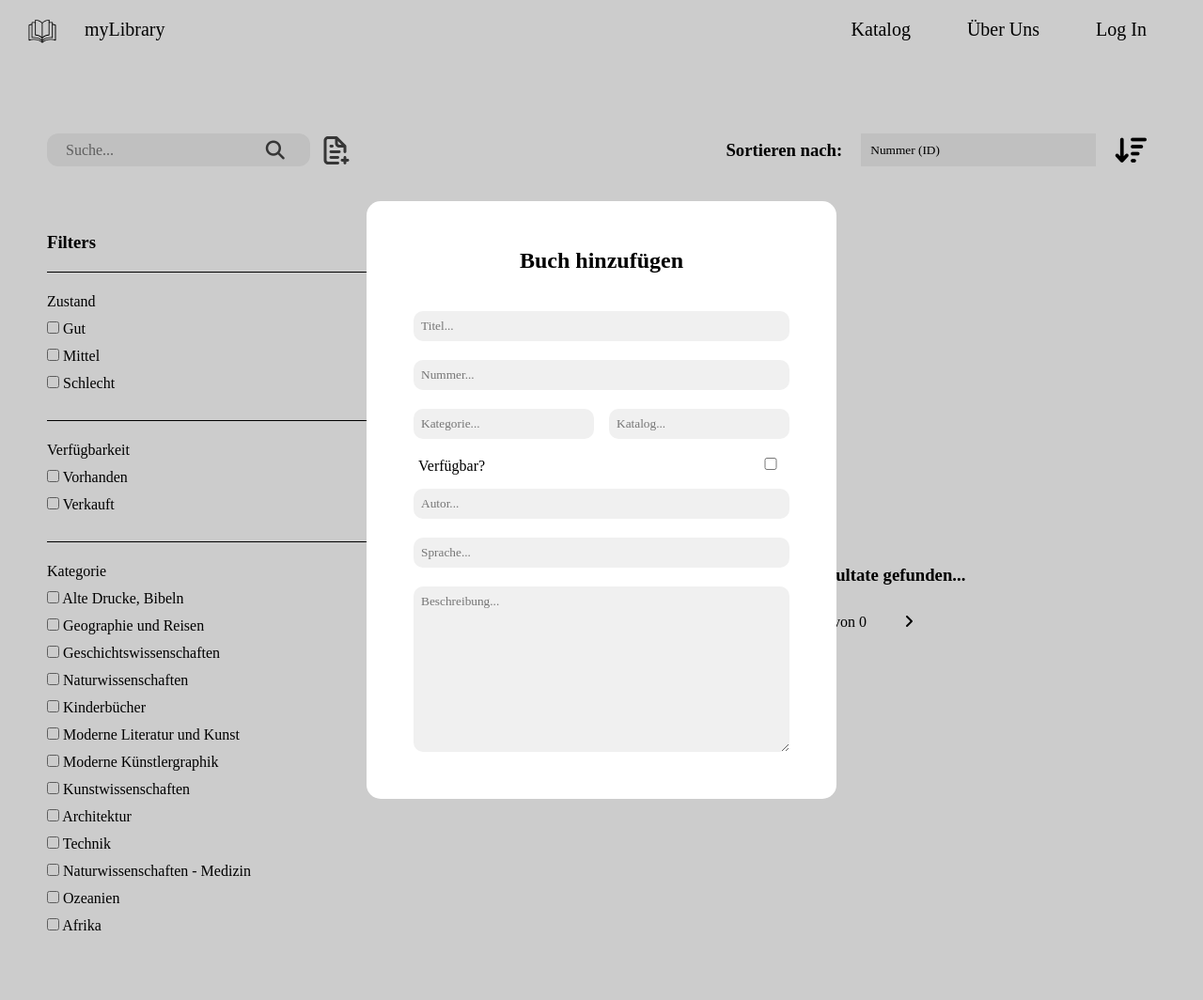
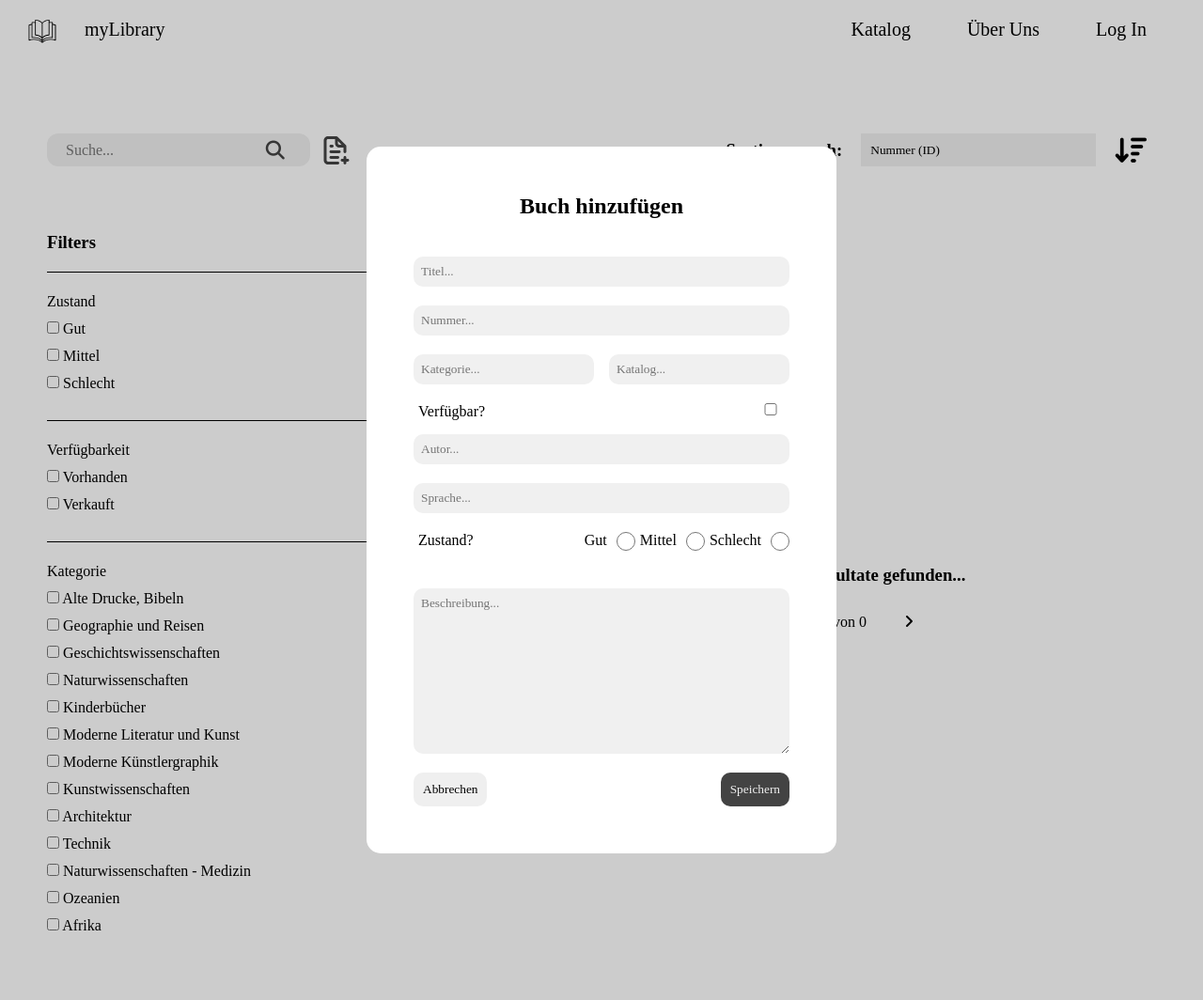
Before and after one commit to JLoosman/M322-Antiquariat, a PHP site: page /katalog.php in a window 1280 px wide. Shown: the whole page at 94% size. Run offline with PHP 8.4, Linux system fonts and the light colour scheme; data that the repository does not hold is empty; some web fonts are replaced.

Commit message:
added some additional inputs to add book popup

```diff
--- a/css/katalog.css
+++ b/css/katalog.css
@@ -142,6 +142,7 @@ section {
 }
 
 .modal-frame form textarea {
+    margin-bottom: 20px;
     padding: 8px;
     width: 100%;
     border: none;
@@ -149,7 +150,7 @@ section {
     background-color: #F0F0F0;
 }
 
-.modal-frame form div {
+.modal-frame form > div {
     width: 100%;
     display: flex;
     justify-content: space-between;
@@ -163,10 +164,32 @@ section {
     width: 10%;
 }
 
-.modal-frame form div label {
+.modal-frame form div > label {
     margin-left: 5px;
     user-select: none;
     -webkit-user-select: none;
+}
+
+.modal-frame form > div > div {
+    display: flex;
+    justify-content: center;
+    margin-bottom:  20px;
+}
+.modal-frame form > div > div > input {
+    margin-left: 10px;
+    height: 20px;
+    width: 20px;
+}
+
+.btn {
+    padding: 10px;
+    border: none;
+    border-radius: 10px;
+}
+
+.btn-dark {
+    color: #F0F0F0;
+    background-color: #434343;
 }
 
 .overlay {
--- a/katalog.php
+++ b/katalog.php
@@ -66,8 +66,22 @@
                 </div>
                 <input type="text" placeholder="Autor..." name="autor">
                 <input type="text" placeholder="Sprache..." name="sprache">
-                <div></div>
+                <div>
+                    <label>Zustand?</label>
+                    <div>
+                        <label for="G">Gut</label>
+                        <input type="radio" value="G" name="zustand" id="G">
+                        <label for="M">Mittel</label>
+                        <input type="radio" value="M" name="zustand" id="G">
+                        <label for="S">Schlecht</label>
+                        <input type="radio" value="S" name="zustand" id="G">
+                    </div>
+                </div>
                 <textarea placeholder="Beschreibung..." name="" id="" cols="30" rows="10"></textarea>
+                <div>
+                    <button class="btn" onclick="close()">Abbrechen</button>
+                    <button class="btn btn-dark" type="submit">Speichern</button>
+                </div>
             </form>
         </div>
         <div class="overlay"></div>
```
